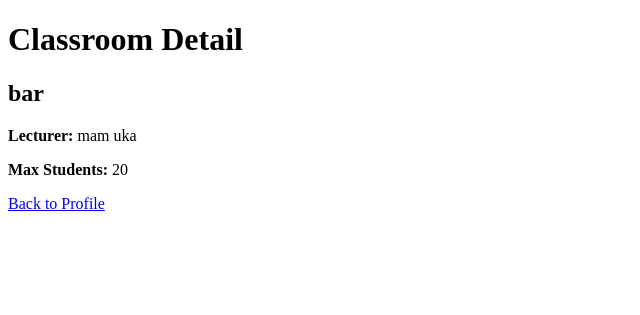
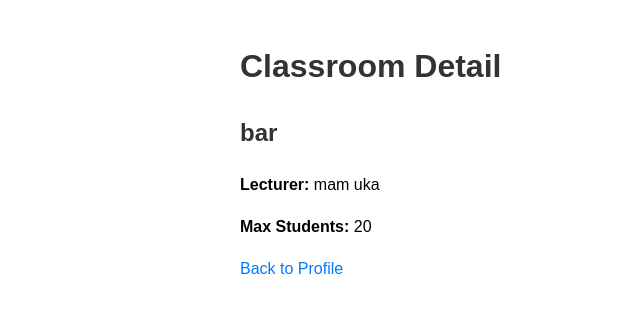
Before and after one commit to gega0397/LMS_1, a Django app: template faculty/templates/faculty/classroom_view.html in a window 1280 px wide. Shown: the top 315 px of the page, without its empty margins (0-640 px from the left). Run offline with Django 5.2, Linux system fonts and the light colour scheme; the template is opened without the code that fills it: values that come from a table or form of the project are taken from there, others are empty; data comes from the database, SQL or seed files in the repository; both versions use the stored data as it was after the commit.

Commit message:
modified templates

```diff
--- a/faculty/templates/faculty/classroom_view.html
+++ b/faculty/templates/faculty/classroom_view.html
@@ -4,12 +4,36 @@
     <meta charset="UTF-8">
     <meta name="viewport" content="width=device-width, initial-scale=1.0">
     <title>Classroom Detail</title>
+    <style>
+        body {
+            font-family: Arial, sans-serif;
+            padding: 20px;
+            max-width: 800px;
+            margin: 0 auto;
+            line-height: 1.6;
+        }
+        h1, h2, h3 {
+            color: #333;
+        }
+        p {
+            margin-bottom: 15px;
+        }
+        a {
+            color: #007bff;
+            text-decoration: none;
+        }
+        a:hover {
+            text-decoration: underline;
+        }
+    </style>
 </head>
 <body>
 
+<div>
     {% block content %}
         <h1>Classroom Detail</h1>
 
+        <div>
             <h2>{{ classroom.subject }}</h2>
             <p><strong>Lecturer:</strong> {{ classroom.lecturer.get_full_name }}</p>
             <p><strong>Max Students:</strong> {{ classroom.max_students }}</p>
@@ -23,9 +47,11 @@
                 <h3>Syllabus</h3>
                 <p>{{ classroom.syllabus }}</p>
             {% endif %}
+        </div>
 
-    <a href="{% url 'faculty:profile' %}">Back to Profile</a>
+        <p><a href="{% url 'faculty:profile' %}">Back to Profile</a></p>
     {% endblock %}
+</div>
 
 </body>
 </html>
```
Also changed, not shown: faculty/templates/faculty/student_profile.html (+51 -4 lines), db.sqlite3. Lines whose indentation alone changed are shown as unchanged.
